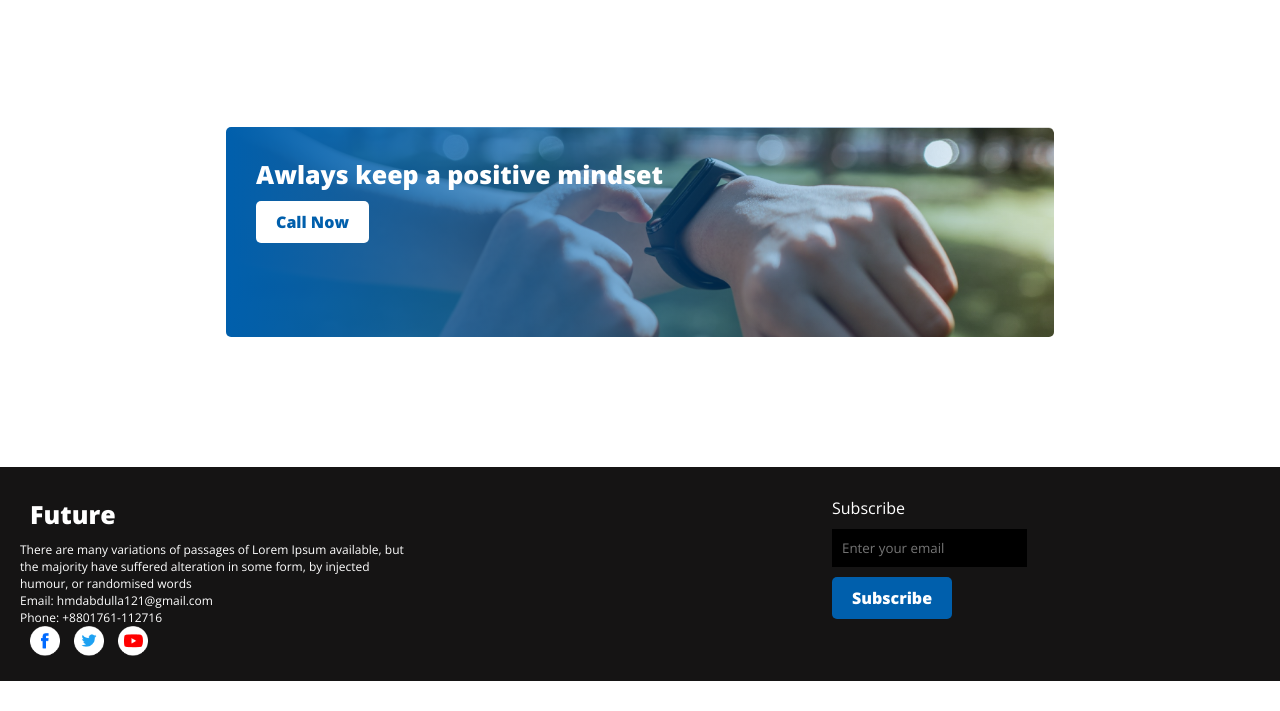
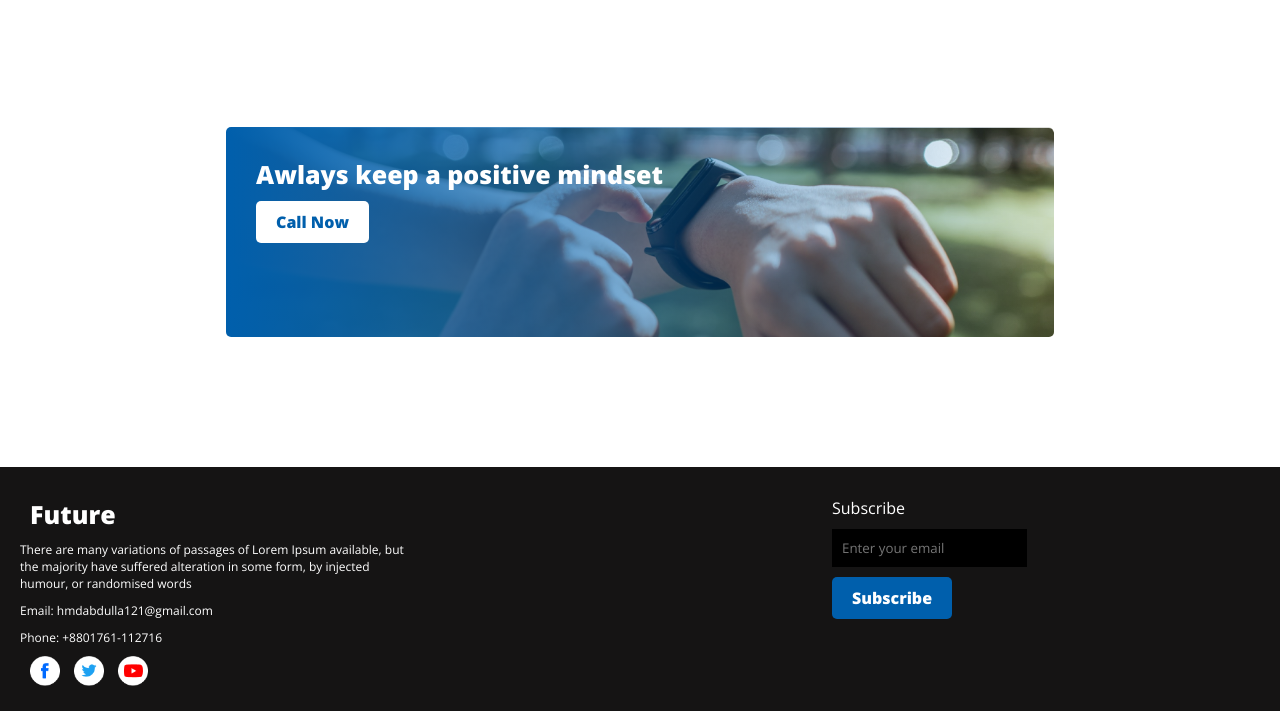
Before and after one commit to AbdullaAlMamun121/assignment-1, a plain HTML site: page index.html in a window 1280 px wide. Shown: the part 2484-3195 px from the top of the page. Before the commit the page ends 3165 px from the top, so only its background shows below. Drawn offline with nearby package versions, Linux system fonts and the light colour scheme.

Commit message:
finishing-1 commit

```diff
--- a/css/style.css
+++ b/css/style.css
@@ -179,6 +179,7 @@ p{
     border-radius: 5px;
     padding: 30px;
     margin-bottom: 130px;
+
 }
 .positive-slogan {
     width: 60%;
@@ -226,6 +227,12 @@ p{
     background-color: black;
     border: 0;
 }
+.footer-mail{
+    margin: 10px 0;
+}
+.footer-number{
+    margin: 10px 0;
+}
 .btn-diff{
     background-color: #005FAC;
     padding: 10px 20px;
--- a/index.html
+++ b/index.html
@@ -132,8 +132,8 @@
             <div class="future">
                <h3>Future</h3>
                <p>There are many variations of passages of Lorem Ipsum available, but the majority have suffered alteration in some form, by injected humour, or randomised words</p>
-               <p>Email: hmdabdulla121@gmail.com</p>
-               <p>Phone: +8801761-112716</p>
+               <p class="footer-mail">Email: hmdabdulla121@gmail.com</p>
+               <p class="footer-number">Phone: +8801761-112716</p>
             </div>
             <div class="icon">
                 <img src="images/icons/fb.png" alt="">
```
